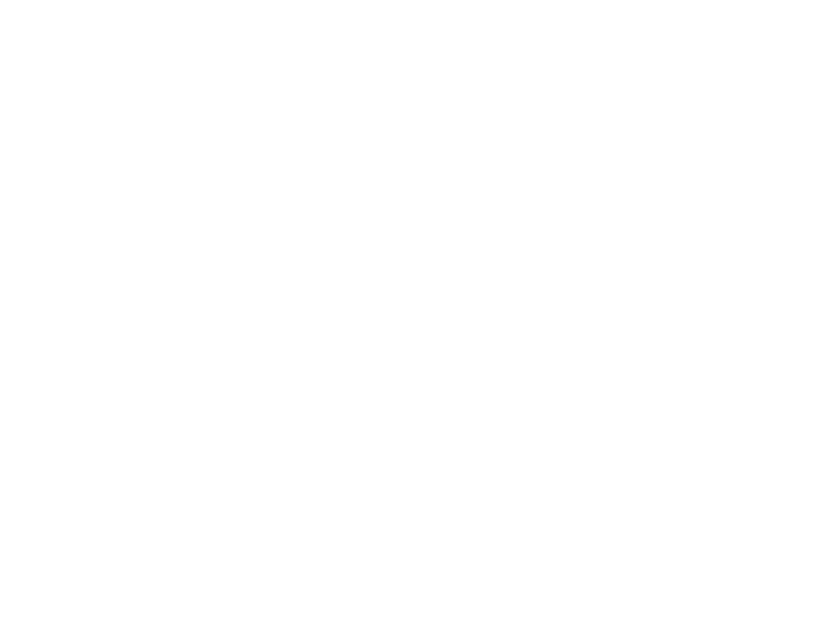
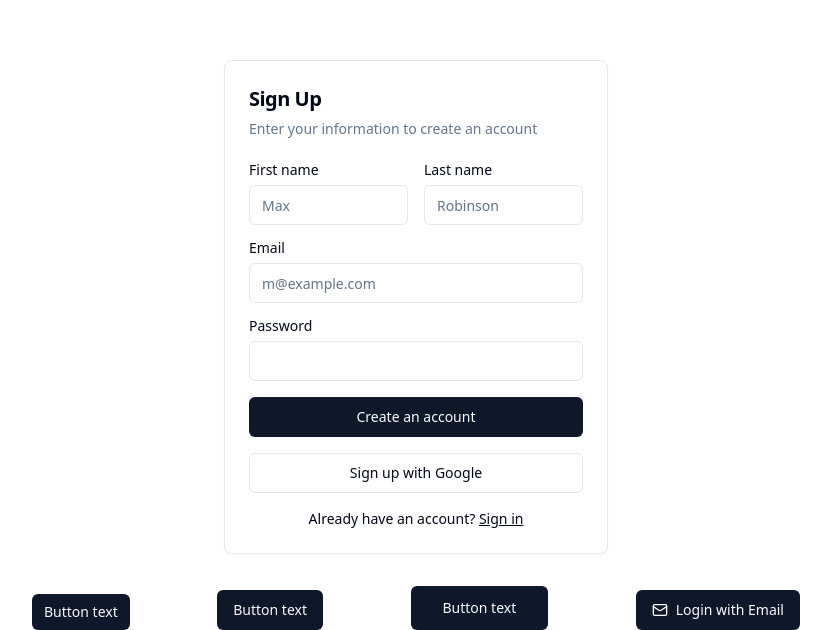
Before and after one commit to gvarner13/golf-time, a React (Vite) app: page / in a window 1280 px wide. Shown: the part 2136-2766 px from the top of the page, without its empty margins (224-1055 px from the left). Before the commit the page ends 800 px from the top, so only its background shows below. Built offline with nearby package versions, Linux system fonts and the light colour scheme.

Commit message:
playing with buttons

```diff
--- a/src/App.tsx
+++ b/src/App.tsx
@@ -17,8 +17,8 @@
       {/* <Navbar /> */}
       {/* <MainPage /> */}
       <div className="w-3/4 m-auto">
-        <Login />
-        {/* <CoursePicker /> */}
+        {/* <Login /> */}
+        <CoursePicker />
       </div>
     </>
   );
--- a/src/CoursePicker.tsx
+++ b/src/CoursePicker.tsx
@@ -20,6 +20,8 @@
 
 import { SignUpForm } from "@/components/signup";
 import { ToggleGroup, ToggleGroupItem } from "@/components/ui/toggle-group";
+
+import { Mail } from "lucide-react";
 
 interface HoleData {
   holeNumber: number;
@@ -111,6 +113,9 @@
       </div>
       <div className="my-8 flex justify-center">
         <SignUpForm />
+      </div>
+      <div className="flex justify-center w-full">
+        <ButtonDemo />
       </div>
     </>
   );
@@ -369,3 +374,16 @@
     </motion.div>
   );
 }
+
+function ButtonDemo() {
+  return (
+    <div className="flex items-end justify-between w-full max-w-3xl">
+      <Button size="sm">Button text</Button>
+      <Button size="default">Button text</Button>
+      <Button size="lg">Button text</Button>
+      <Button>
+        <Mail className="mr-2 h-4 w-4" /> Login with Email
+      </Button>
+    </div>
+  );
+}
```
